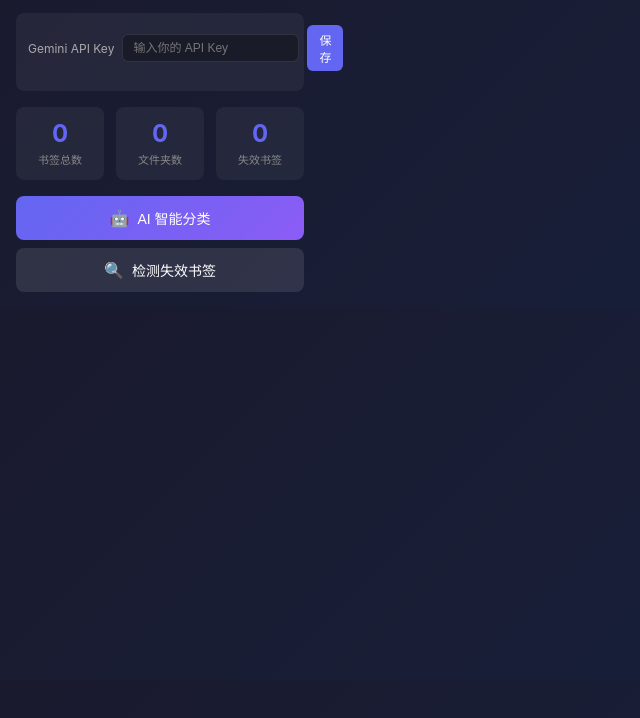
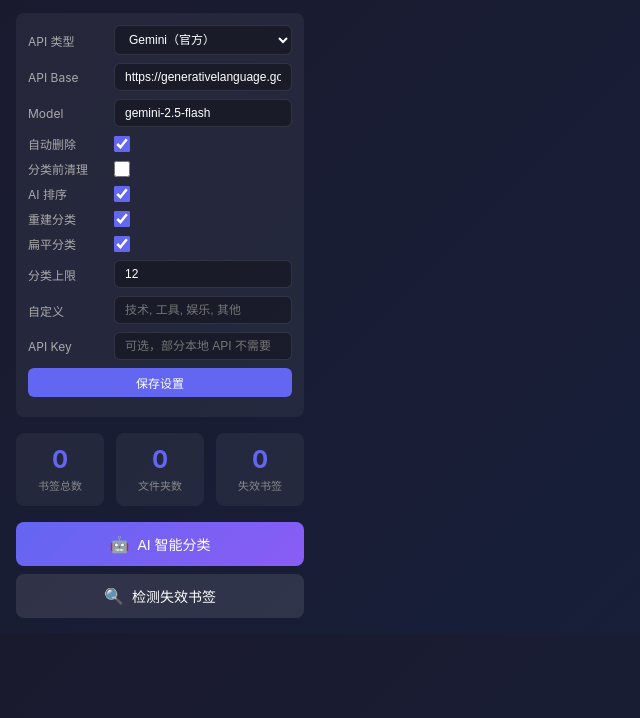
Before and after one commit to SliverKeigo/tab-organizer, a website with bundled scripts: page popup/popup.html in a window 1280 px wide. Shown: the part 64-782 px from the top of the page, without its empty margins (0-640 px from the left). Built offline with nearby package versions, Linux system fonts and the light colour scheme; some packages are replaced by stand-ins of ours; no server answers.

Commit message:
feat: expand popup settings UI

```diff
--- a/popup/popup.css
+++ b/popup/popup.css
@@ -45,14 +45,21 @@
   align-items: center;
 }
 
+.setting-item + .setting-item {
+  margin-top: 8px;
+}
+
 .setting-item label {
   font-size: 12px;
   color: #aaa;
   white-space: nowrap;
+  flex: 0 0 78px;
 }
 
-.setting-item input {
+.setting-item input,
+.setting-item select {
   flex: 1;
+  min-width: 0;
   padding: 6px 10px;
   border: 1px solid rgba(255, 255, 255, 0.1);
   border-radius: 6px;
@@ -62,7 +69,15 @@
   outline: none;
 }
 
-.setting-item input:focus {
+.setting-item input[type="checkbox"] {
+  flex: 0 0 auto;
+  width: 16px;
+  height: 16px;
+  accent-color: #6366f1;
+}
+
+.setting-item input:focus,
+.setting-item select:focus {
   border-color: #6366f1;
 }
 
@@ -75,6 +90,11 @@
   color: #fff;
   cursor: pointer;
   transition: background 0.2s;
+}
+
+.btn-block {
+  width: 100%;
+  margin-top: 8px;
 }
 
 .btn-small:hover {
--- a/popup/popup.html
+++ b/popup/popup.html
@@ -16,10 +16,53 @@
     <!-- 设置区域 -->
     <div class="settings-section" id="settings-section">
       <div class="setting-item">
-        <label for="api-key">Gemini API Key</label>
-        <input type="password" id="api-key" placeholder="输入你的 API Key">
-        <button id="save-key" class="btn-small">保存</button>
+        <label for="api-provider">API 类型</label>
+        <select id="api-provider">
+          <option value="gemini">Gemini（官方）</option>
+          <option value="openai">OpenAI Compatible（本地/自建）</option>
+        </select>
       </div>
+      <div class="setting-item">
+        <label for="api-base">API Base</label>
+        <input type="text" id="api-base" placeholder="https://... 或 http://127.0.0.1:2223/v1">
+      </div>
+      <div class="setting-item">
+        <label for="api-model">Model</label>
+        <input type="text" id="api-model" placeholder="gemini-2.5-flash 或 local-model">
+      </div>
+      <div class="setting-item">
+        <label for="auto-delete">自动删除</label>
+        <input type="checkbox" id="auto-delete">
+      </div>
+      <div class="setting-item">
+        <label for="cleanup-before">分类前清理</label>
+        <input type="checkbox" id="cleanup-before">
+      </div>
+      <div class="setting-item">
+        <label for="ai-sort">AI 排序</label>
+        <input type="checkbox" id="ai-sort">
+      </div>
+      <div class="setting-item">
+        <label for="reset-structure">重建分类</label>
+        <input type="checkbox" id="reset-structure">
+      </div>
+      <div class="setting-item">
+        <label for="flat-categories">扁平分类</label>
+        <input type="checkbox" id="flat-categories">
+      </div>
+      <div class="setting-item">
+        <label for="max-categories">分类上限</label>
+        <input type="number" id="max-categories" min="3" max="30" placeholder="例如 12">
+      </div>
+      <div class="setting-item">
+        <label for="custom-categories">自定义</label>
+        <input type="text" id="custom-categories" placeholder="技术, 工具, 娱乐, 其他">
+      </div>
+      <div class="setting-item">
+        <label for="api-key">API Key</label>
+        <input type="password" id="api-key" placeholder="可选，部分本地 API 不需要">
+      </div>
+      <button id="save-key" class="btn-small btn-block">保存设置</button>
       <div class="status" id="key-status"></div>
     </div>
 
```
